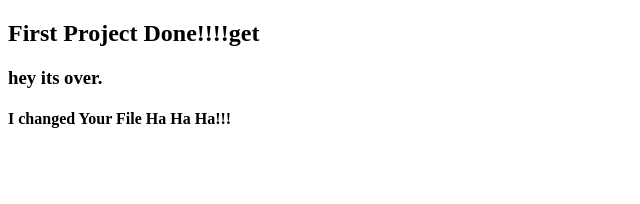
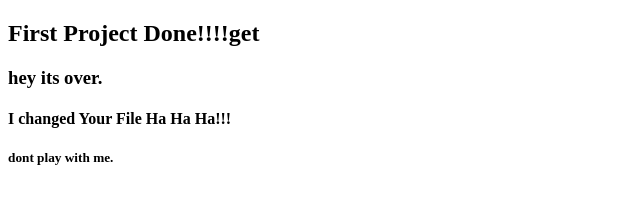
Before and after one commit to mefahim/mefahim, a plain HTML site: page index.html in a window 1280 px wide. Shown: the whole page, without its empty margins (0-640 px from the left). Drawn offline with Linux system fonts and the light colour scheme.

Commit message:
Changed by FHF

```diff
--- a/index.html
+++ b/index.html
@@ -9,5 +9,6 @@
   <h2>First Project Done!!!!get </h2>
   <h3>hey its over.</h3>
   <h4>I changed Your File Ha Ha Ha!!!</h4>
+  <h5>dont play with me.</h5>
 </body>
 </html>
```
